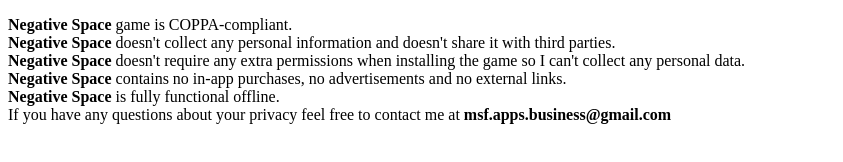
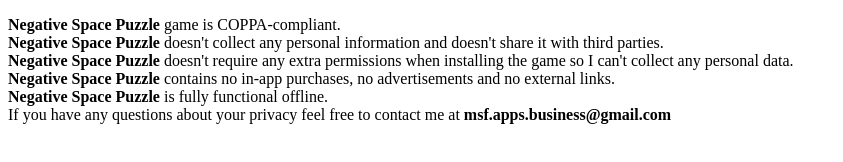
Before and after one commit to negativespacegame/privacypolicy, a plain HTML site: page index.html in a window 1280 px wide. Shown: the whole page, without its empty margins (0-843 px from the left). Drawn offline with Linux system fonts and the light colour scheme.

Commit message:
Update index.html

```diff
--- a/index.html
+++ b/index.html
@@ -4,15 +4,15 @@
 </head>
 <body>
 <p>
-    <b>Negative Space</b> game is COPPA-compliant.
+    <b>Negative Space Puzzle</b> game is COPPA-compliant.
     <br>
-    <b>Negative Space</b> doesn't collect any personal information and doesn't share it with third parties.
+    <b>Negative Space Puzzle</b> doesn't collect any personal information and doesn't share it with third parties.
     <br>
-    <b>Negative Space</b> doesn't require any extra permissions when installing the game so I can't collect any personal data.
+    <b>Negative Space Puzzle</b> doesn't require any extra permissions when installing the game so I can't collect any personal data.
     <br>
-    <b>Negative Space</b> contains no in-app purchases, no advertisements and no external links.
+    <b>Negative Space Puzzle</b> contains no in-app purchases, no advertisements and no external links.
     <br>
-    <b>Negative Space</b> is fully functional offline.
+    <b>Negative Space Puzzle</b> is fully functional offline.
     <br>
     If you have any questions about your privacy feel free to contact me at <b>msf.apps.business@gmail.com</b>
     <br>
```
